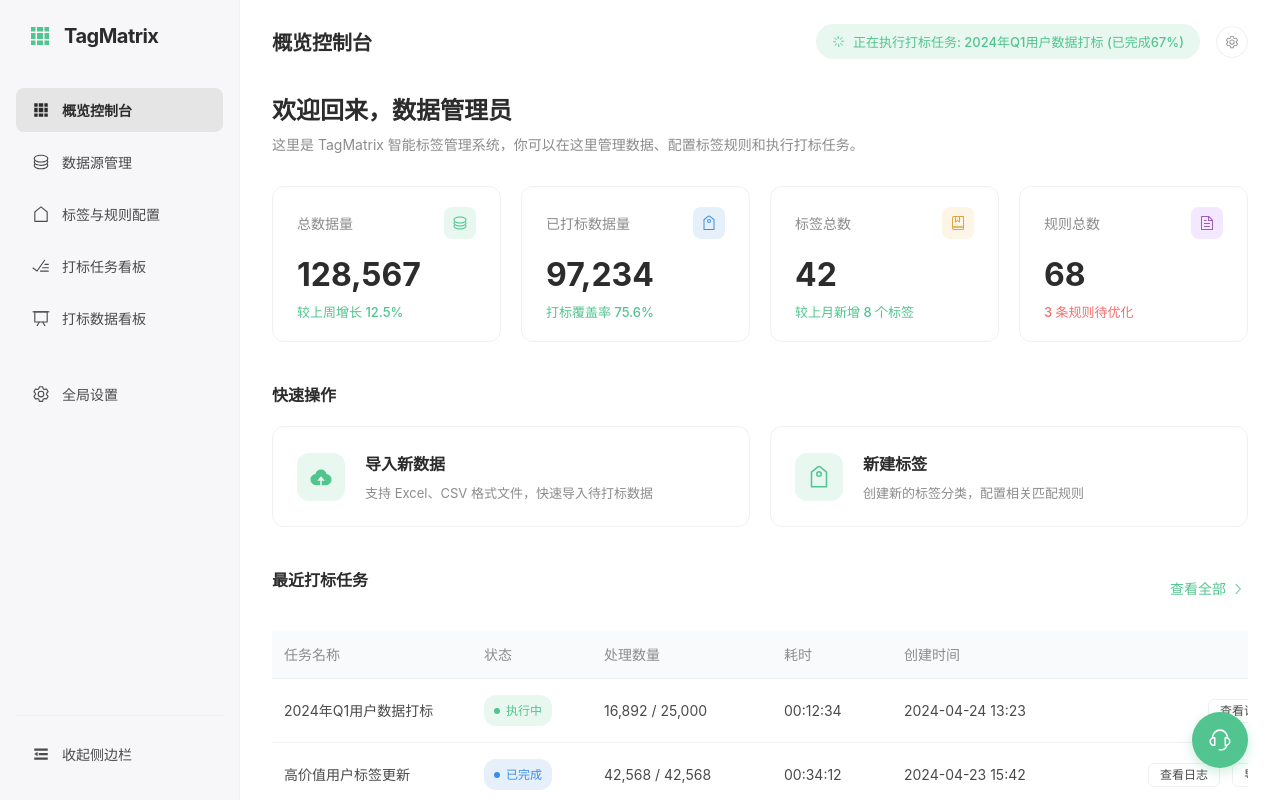
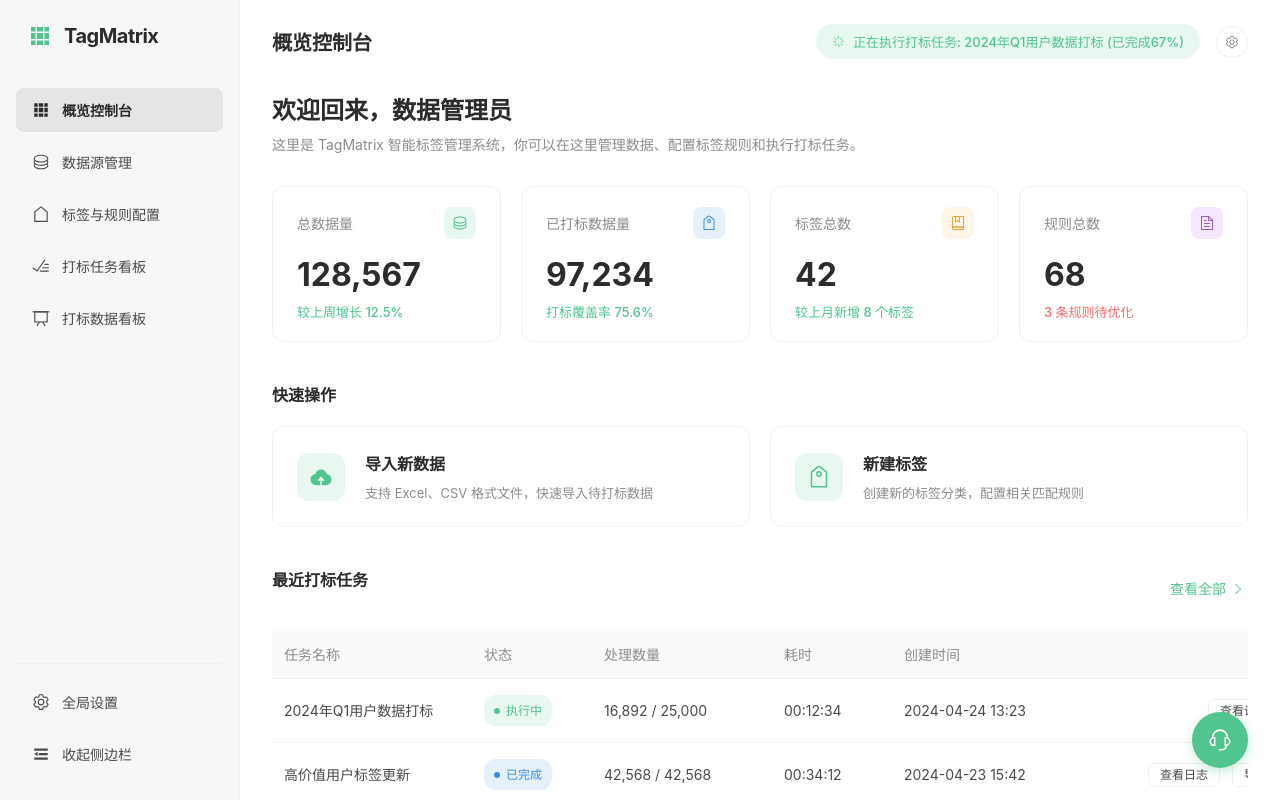
Before and after one commit to sun977/TagMatrix, a Vue app in the folder frontend/: page /#/dashboard in a window 1280 px wide. Built offline with nearby package versions, Linux system fonts and the light colour scheme.

Commit message:
chore: 更新作者邮箱并优化侧边栏布局
- 在 wails.json 中补充作者邮箱地址
- 将设置按钮移至侧边栏底部区域，并调整其间距
- 使用弹性布局优化底部区域结构，提升视觉一致性

```diff
--- a/frontend/src/components/Layout.vue
+++ b/frontend/src/components/Layout.vue
@@ -22,16 +22,17 @@
           <el-icon><component :is="route.meta?.icon" /></el-icon>
           <span v-if="!isCollapsed">{{ route.meta?.title }}</span>
         </router-link>
+      </nav>
 
+      <!-- 底部收起按钮及设置按钮 -->
+      <div class="sidebar-footer">
         <!-- 全局设置 -->
         <div class="menu-item setting-btn" @click="openSettings">
           <el-icon><Setting /></el-icon>
           <span v-if="!isCollapsed">全局设置</span>
         </div>
-      </nav>
 
-      <!-- 底部收起按钮 -->
-      <div class="sidebar-footer">
+        <!-- 底部收起按钮 -->
         <div class="menu-item collapse-btn" @click="toggleCollapse">
           <el-icon><Fold v-if="!isCollapsed" /><Expand v-else /></el-icon>
           <span v-if="!isCollapsed">收起侧边栏</span>
@@ -243,7 +244,7 @@ onUnmounted(() => {
   }
 
   .setting-btn {
-    margin-top: 24px;
+    margin-bottom: 8px;
   }
 
   .sidebar-footer {
@@ -251,6 +252,8 @@ onUnmounted(() => {
     padding-top: 16px;
     border-top: 1px solid var(--tm-border-color);
     overflow: hidden;
+    display: flex;
+    flex-direction: column;
   }
 
   /* --- 拖拽调整宽度的把手 --- */
```
Also changed, not shown: 1 other file (tests, documents, lock files or other folders).
